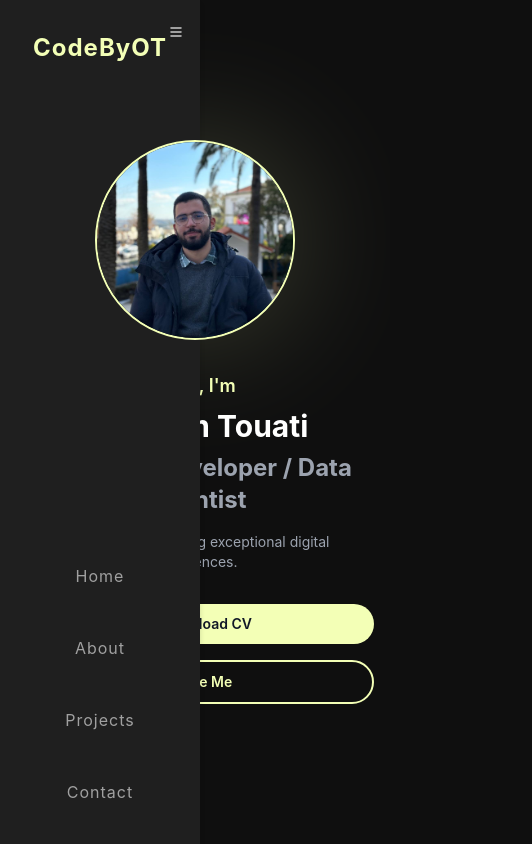
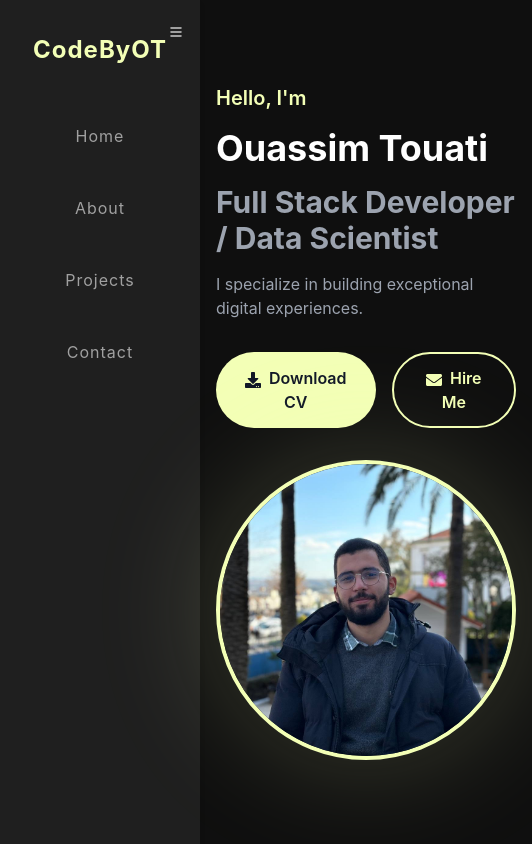
Before and after one commit to purplesquide/portfolio, a React (Vite) app: page / in a window 390 px wide. Shown: the whole page, 532 px wide, since content can reach past the window. Built offline with nearby package versions, Linux system fonts and the light colour scheme.

Commit message:
notresponsive

```diff
--- a/src/Components/About.jsx
+++ b/src/Components/About.jsx
@@ -17,7 +17,7 @@ import {
 
 const About = () => {
     return (
-    <div className="w-full min-h-screen bg-[#0f0f0f] text-white p-8">
+      <div className="w-full h-screen ml-[200px] bg-[#0f0f0f] text-white p-8">
         <div className="max-w-[1000px] mx-auto">
           <h2 className="text-4xl font-bold border-b-4 border-[#F3FFB6] inline-block mb-8">
             About Me
@@ -30,7 +30,7 @@ const About = () => {
               <div className="bg-[#1f1f1f] p-6 rounded-lg shadow-xl">
                 <h3 className="text-2xl font-semibold mb-4 text-[#F3FFB6]">Who Am I?</h3>
                 <p className="text-gray-300 leading-relaxed mb-6">
-                I'm a passionate software developer who thrives on creating innovative solutions through clean and efficient code. With a knack for problem-solving and a deep love for technology, I specialize in building modern, user-friendly applications that bridge creativity and functionality. Whether it’s crafting seamless front-end experiences or designing robust back-end systems, I’m driven to bring ideas to life and deliver value through my work.
+                  I'm  a passionate software developer who thrives on creating innovative solutions through clean and efficient code. With a knack for problem-solving and a deep love for technology, I specialize in building modern, user-friendly applications that bridge creativity and functionality. Whether it’s crafting seamless front-end experiences or designing robust back-end systems, I’m driven to bring ideas to life and deliver value through my work.
 
 Let’s build something amazing together!
                 </p>
@@ -85,7 +85,6 @@ const About = () => {
     <FaPhp className="text-4xl text-purple-500 hover:scale-110 transition-transform" />
   </div>
 </div>
-
               {/* Data Science */}
               <div>
                 <h4 className="text-sm text-gray-400 mb-2">Data Science</h4>
--- a/src/Components/Hero.jsx
+++ b/src/Components/Hero.jsx
@@ -5,30 +5,26 @@ import { FaDownload, FaEnvelope } from 'react-icons/fa';
 
 const Hero = () => {
   return (
-    <div className="w-full min-h-screen bg-[#0f0f0f] flex items-center px-4 py-16 sm:py-20">
-      <div className="max-w-[1000px] mx-auto flex flex-col-reverse lg:flex-row justify-between items-center gap-8 lg:gap-12">
+    <div className="w-full h-screen ml-[200px] bg-[#0f0f0f] flex items-center px-4">
+      <div className="max-w-[1000px] mx-auto flex flex-col md:flex-row justify-between items-center">
         {/* Text Content */}
-        <div className="w-full lg:w-1/2 text-center lg:text-left">
-          <h2 className="text-[#F3FFB6] text-lg sm:text-xl font-semibold">
-            Hello, I'm
-          </h2>
-          <h1 className="text-3xl sm:text-4xl lg:text-5xl font-bold py-2 sm:py-4 text-white">
-            Ouassim Touati
-          </h1>
-          <h2 className="text-2xl sm:text-3xl lg:text-4xl font-bold text-gray-400">
+        <div className="text-white md:w-1/2">
+          <h2 className="text-[#F3FFB6] text-xl font-semibold">Hello, I'm</h2>
+          <h1 className="text-4xl sm:text-5xl font-bold py-4 text-white">Ouassim Touati</h1>
+          <h2 className="text-3xl sm:text-4xl font-bold text-gray-400">
             Full Stack Developer / Data Scientist
           </h2>
-          <p className="text-gray-400 py-4 max-w-[700px] text-sm sm:text-base mx-auto lg:mx-0">
+          <p className="text-gray-400 py-4 max-w-[700px]">
             I specialize in building exceptional digital experiences.
           </p>
 
           {/* CTA Buttons */}
-          <div className="flex flex-col sm:flex-row gap-4 mt-4 justify-center lg:justify-start">
-            <button className="w-full sm:w-auto px-4 sm:px-6 py-2.5 sm:py-3 bg-[#F3FFB6] text-gray-900 rounded-full font-semibold hover:bg-[#d9e59f] transition-all duration-300 text-sm sm:text-base">
+          <div className="flex gap-4 mt-4">
+            <button className="px-6 py-3 bg-[#F3FFB6] text-gray-900 rounded-full font-semibold hover:bg-[#d9e59f] transition-all duration-300">
               <FaDownload className="inline mr-2" />
               Download CV
             </button>
-            <button className="w-full sm:w-auto px-4 sm:px-6 py-2.5 sm:py-3 border-2 border-[#F3FFB6] text-[#F3FFB6] rounded-full font-semibold hover:bg-[#F3FFB6] hover:text-gray-900 transition-all duration-300 text-sm sm:text-base">
+            <button className="px-6 py-3 border-2 border-[#F3FFB6] text-[#F3FFB6] rounded-full font-semibold hover:bg-[#F3FFB6] hover:text-gray-900 transition-all duration-300">
               <FaEnvelope className="inline mr-2" />
               Hire Me
             </button>
@@ -36,14 +32,13 @@ const Hero = () => {
         </div>
 
         {/* Image */}
-        <div className="w-full lg:w-1/2 flex justify-center items-center">
-          <div className="relative w-[200px] h-[200px] sm:w-[250px] sm:h-[250px] lg:w-[300px] lg:h-[300px]">
+        <div className="md:w-1/2 mt-8 md:mt-0">
+          <div className="relative w-[300px] h-[300px] mx-auto">
             <div className="absolute inset-0 bg-[#F3FFB6] rounded-full blur-3xl opacity-20"></div>
             <img
-              src={profileImage}
-              alt="Professional headshot"
-              className="relative z-10 w-full h-full rounded-full object-cover border-2 sm:border-4 border-[#F3FFB6]"
-              loading="lazy"
+            src={profileImage}
+            alt="Professional headshot"
+            className="relative z-10 w-full h-full rounded-full object-cover border-4 border-[#F3FFB6]"
             />
           </div>
         </div>
--- a/src/Components/Navrab.jsx
+++ b/src/Components/Navrab.jsx
@@ -1,4 +1,4 @@
-// Navbar.jsx
+// Navrab.jsx
 import React, { useState } from 'react';
 import { FaBars, FaTimes } from 'react-icons/fa';
 
@@ -11,15 +11,15 @@ const Navbar = ({ setActiveSection }) => {
   };
 
   return (
-    <div className="navbar flex justify-between items-center p-4 bg-[#0f0f0f] text-white fixed w-full z-10">
+    <div className="navbar">
       <div className="hamburger md:hidden" onClick={() => setNav(!nav)}>
         {!nav ? <FaBars /> : <FaTimes />}
       </div>
 
-      <h1 className="text-2xl font-bold">CodeByOT</h1>
+      <h1>CodeByOT</h1>
 
       {/* Desktop menu */}
-      <ul className="hidden md:flex gap-8">
+      <ul className="hidden md:flex flex-col">
         <li
           onClick={() => handleNavClick('home')}
           className="cursor-pointer hover:text-[#F3FFB6] transition-all duration-300"
@@ -48,7 +48,7 @@ const Navbar = ({ setActiveSection }) => {
 
       {/* Mobile menu */}
       {nav && (
-        <ul className="mobile-menu absolute top-16 left-0 w-full bg-[#0f0f0f] flex flex-col items-center gap-4 py-4">
+        <ul className="mobile-menu">
           <li onClick={() => handleNavClick('home')}>Home</li>
           <li onClick={() => handleNavClick('about')}>About</li>
           <li onClick={() => handleNavClick('projects')}>Projects</li>
--- a/src/Components/Projects.jsx
+++ b/src/Components/Projects.jsx
@@ -78,11 +78,8 @@ const projectData = [
 
 const Projects = () => {
   return (
-    <div className="w-full min-h-screen bg-[#0f0f0f] p-8">
+    <div className="flex-1 ml-[200px] min-h-screen bg-[#0f0f0f] p-8">
       <div className="max-w-6xl mx-auto">
-        <h2 className="text-4xl font-bold border-b-4 border-[#F3FFB6] inline-block mb-8 text-white">
-          Projects
-        </h2>
         <div className="grid grid-cols-1 md:grid-cols-2 lg:grid-cols-3 gap-6">
           {projectData.map((project, index) => (
             <div
```
Lines whose indentation alone changed are shown as unchanged.
